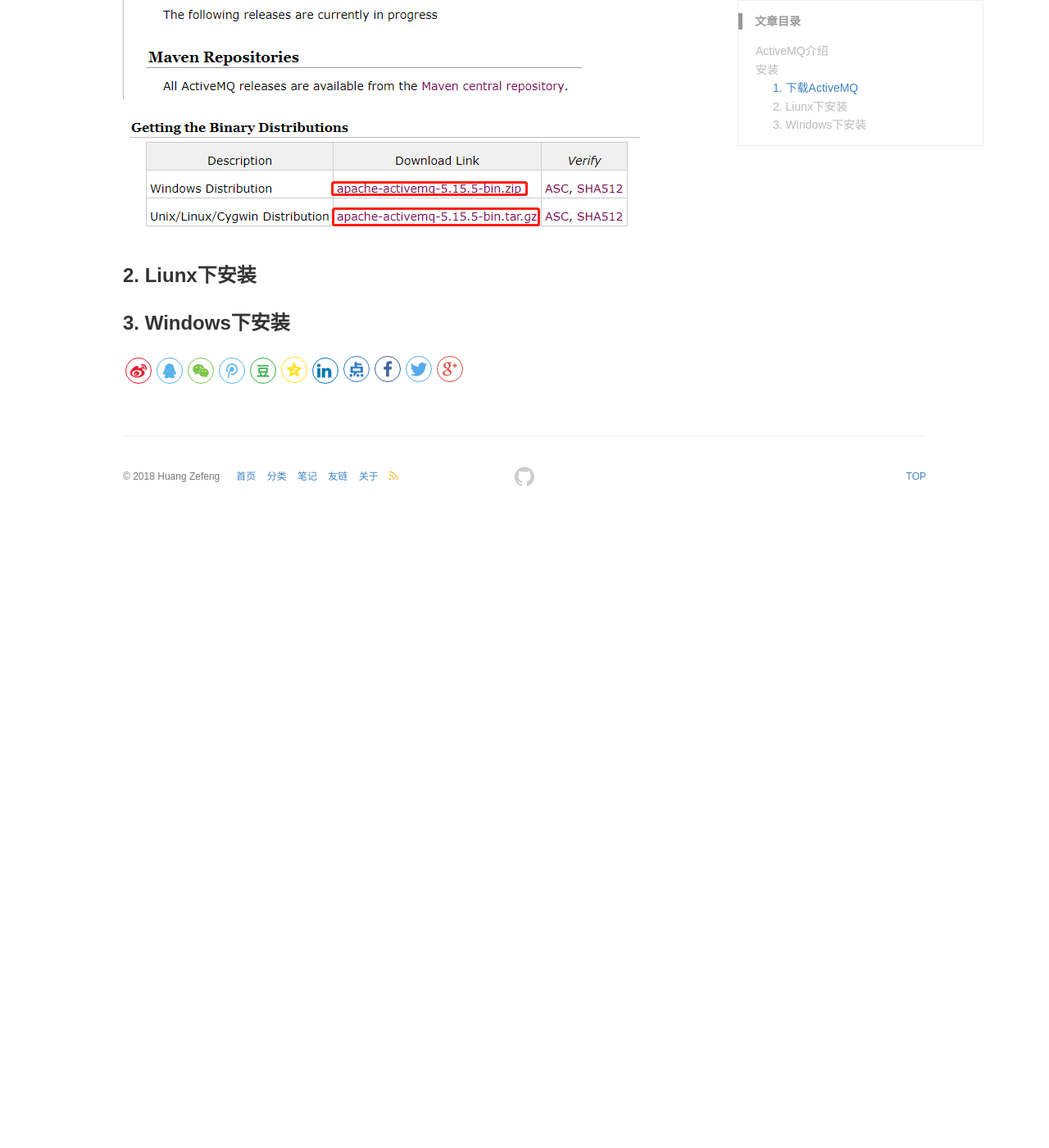
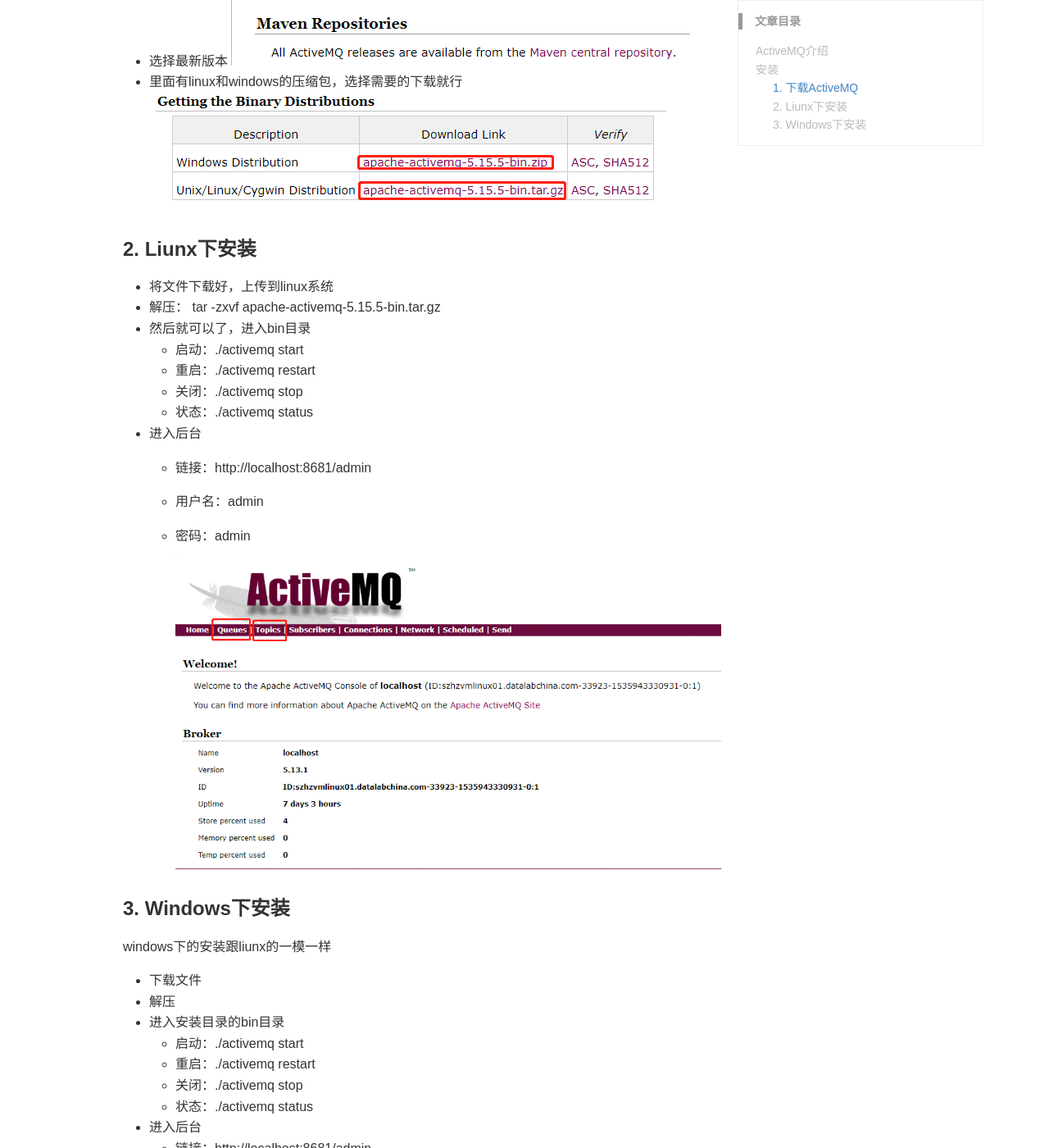
Before and after one commit to 2efeng/2efeng.github.io, a Jekyll site: the page built from _wiki/Apache/ActiveMQ安装.md, in a window 1280 px wide and 1400 px high, scrolled down 1140 px. Shown: the whole window at 82% size. Built offline with Jekyll 4.4.1, drawn with Linux system fonts in a browser that asks for light colours; comment, search, counter and statistics services are not loaded; before the commit the page ends 1770 px from its top, so only the background shows below that; some of the changed text lies outside the part shown.

Commit message:
ActiveMQ INSTALL

```diff
--- a/_wiki/Apache/ActiveMQ安装.md
+++ b/_wiki/Apache/ActiveMQ安装.md
@@ -30,17 +30,44 @@
 
 - [下载地址](http://activemq.apache.org/download.html)
 - 选择最新版本
+![1536559525598](/images/wiki/apache/ActiveMQ/downloadPage1.png)
+- 里面有linux和windows的压缩包，选择需要的下载就行
+![1536560134163](/images/wiki/apache/ActiveMQ/downloadPage2.png)
 
-![1536559525598](/images/wiki/apache/ActiveMQ/downloadPage1.png)
 
-![1536559666634](/images/wiki/apache/ActiveMQ/downloadPage2.png)
 
 ### 2. Liunx下安装
 
+- 将文件下载好，上传到linux系统
+- 解压： tar -zxvf apache-activemq-5.15.5-bin.tar.gz
+- 然后就可以了，进入bin目录
+  - 启动：./activemq start
+  - 重启：./activemq restart
+  - 关闭：./activemq stop
+  - 状态：./activemq status
+- 进入后台
+  - 链接：http://localhost:8681/admin
 
+  - 用户名：admin
 
+  - 密码：admin
 
+    ![1536560660865](/images/wiki/apache/ActiveMQ/activemq-indexpage.png)
 
 
 
 ### 3. Windows下安装
+
+windows下的安装跟liunx的一模一样
+
+- 下载文件
+- 解压
+- 进入安装目录的bin目录
+  - 启动：./activemq start
+  - 重启：./activemq restart
+  - 关闭：./activemq stop
+  - 状态：./activemq status
+- 进入后台
+  - 链接：http://localhost:8681/admin
+  - 用户名：admin
+  - 密码：admin
```
